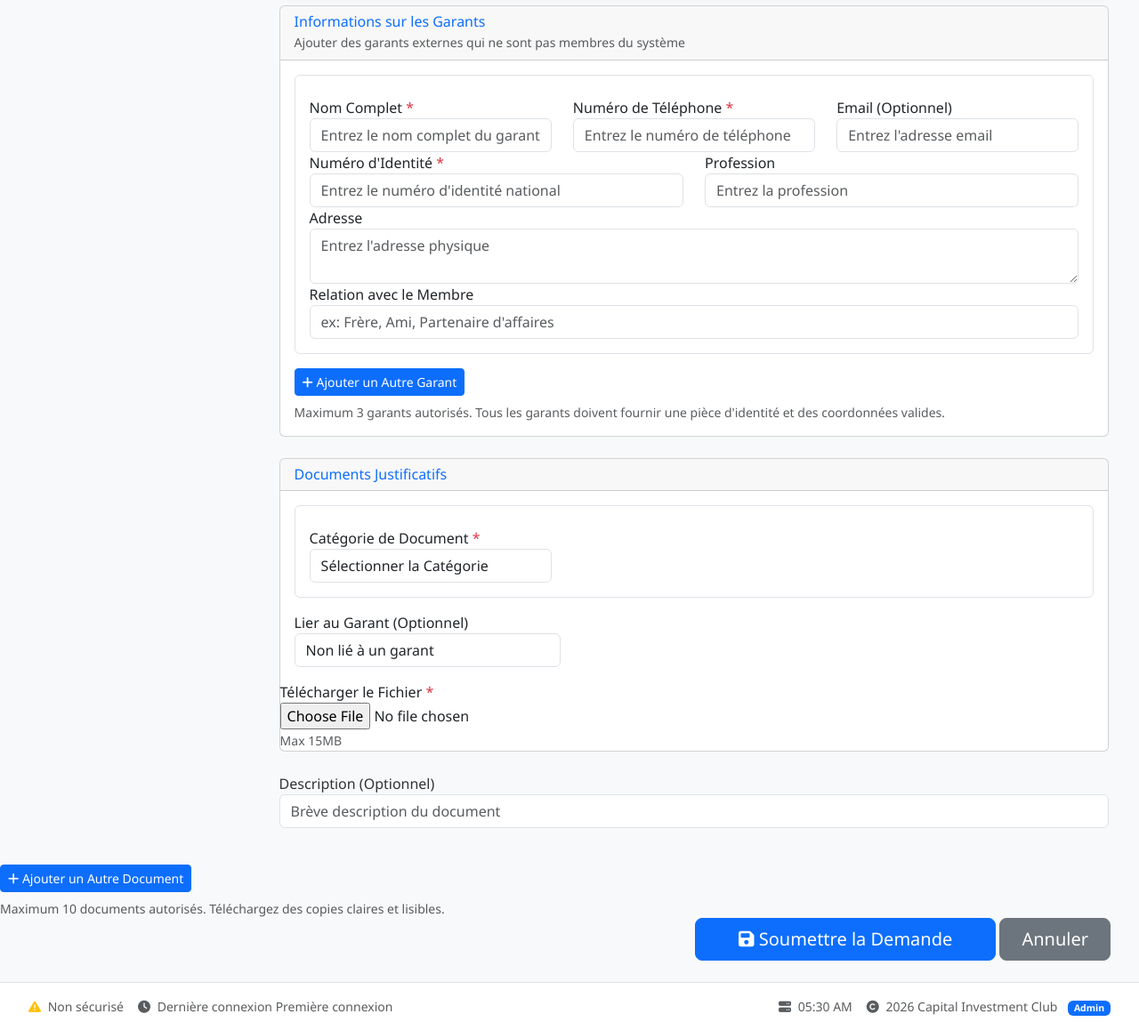
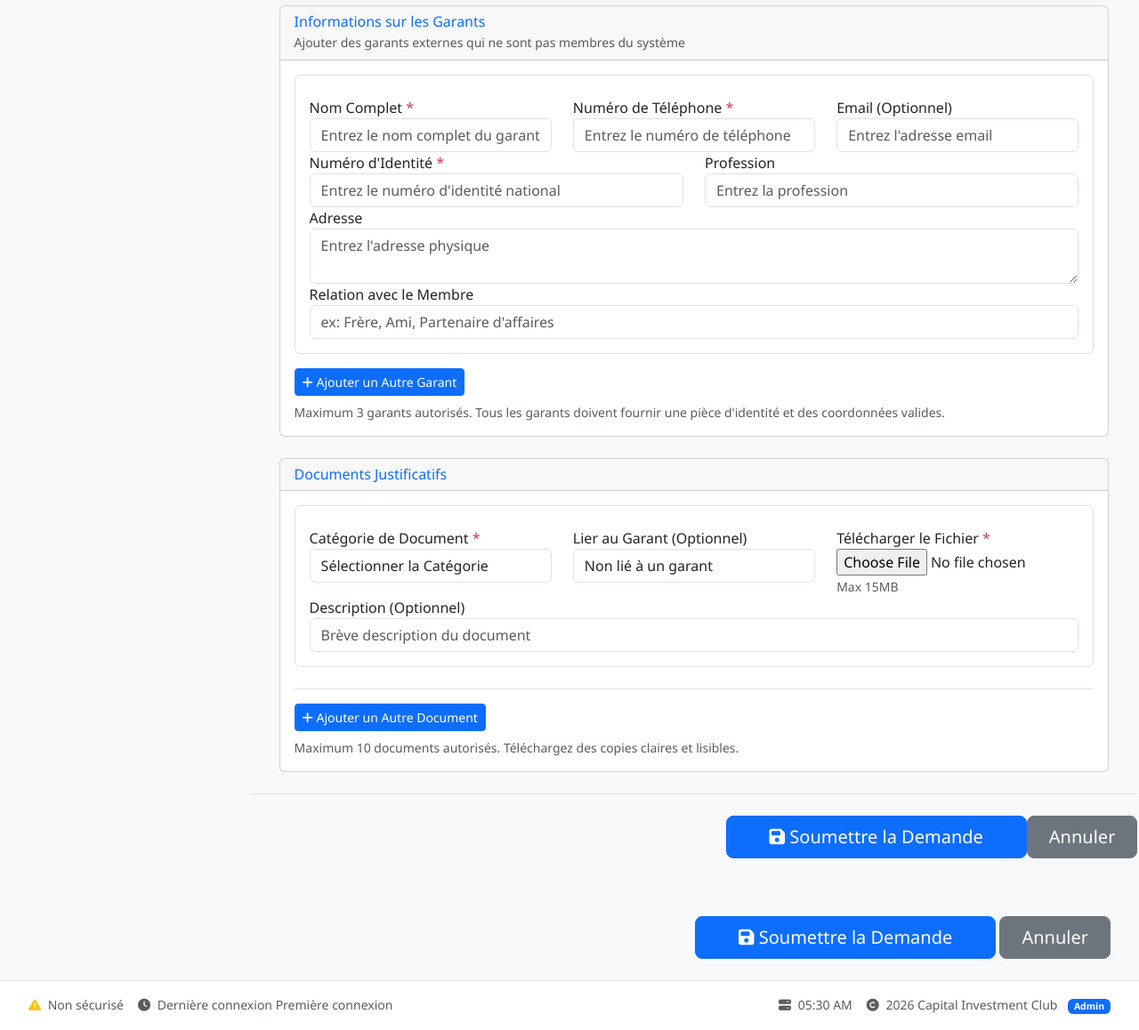
Before and after one commit to chrisayale/ADI-LARAVEL, a Laravel app: page /admin/loans/create in a window 1280 px wide. Shown: the part 925-2083 px from the top of the page at 89% size. Run offline with Laravel 12, Linux system fonts and the light colour scheme; the visitor is signed in with stand-in values (Sample User, id 1); data comes from the database, SQL or seed files in the repository; data that the repository does not hold is empty; parts of the project's set-up code (start-up, migrations or seed data) failed here and were passed over.

Commit message:
Fix document section layout structure and container nesting in loan creation view
- Fix malformed HTML structure in Documents Justificatifs card (unclosed/misplaced divs)
- Move Description field inside document-row with proper nesting
- Add dedicated section with border-top for Add Document button and hints inside card-body
- Add proper card-footer with bg-light for submit buttons
- Separate mobile/desktop button layouts cleanly within card-footer
- Right-aligned buttons with proper spacing (ml-2)
- Clear visual separation between form sections and action buttons

Co-Authored-By: Claude Opus 5 (1M context) <noreply@anthropic.com>

```diff
--- a/resources/views/admin/loans/create.blade.php
+++ b/resources/views/admin/loans/create.blade.php
@@ -40,11 +40,6 @@
     /* Ensure form has bottom padding to not be hidden behind sticky footer */
     #loan-form {
         padding-bottom: 120px;
-    }
-
-    /* Card body extra padding to ensure buttons don't overlap with app footer */
-    .card-body form {
-        padding-bottom: 3rem;
     }
 
     @media (max-width: 767.98px) {
@@ -434,8 +429,6 @@
                                             </select>
                                         </div>
                                     </div>
-                                        </div>
-                                    </div>
                                     <div class="col-md-4">
                                         <div class="form-group">
                                             <label>Lier au Garant (Optionnel)</label>
@@ -445,8 +438,6 @@
                                                     <option value="guarantor_{{ $i }}">Garant {{ $i + 1 }}</option>
                                                 @endfor
                                             </select>
-                                </div>
-                            </div>
                                         </div>
                                     </div>
                                     <div class="col-md-4">
@@ -475,6 +466,8 @@
                             </div>
                         </div>
 
+                        <!-- Document Actions & Hints -->
+                        <div class="mt-4 pt-3 border-top">
                             <button type="button" class="btn btn-sm btn-primary" id="add-document">
                                 <i class="fas fa-plus"></i> Ajouter un Autre Document
                             </button>
@@ -494,6 +487,7 @@
                             </div>
                         </div>
                     </div>
+                </div>
 
                 <!-- Important Notes -->
                 <div class="alert alert-info">
@@ -507,15 +501,25 @@
                         <li>Cette demande sera en attente jusqu'à ce qu'elle soit assignée à un trésorier pour vérification</li>
                     </ul>
                 </div>
+            </form>
+        </div>
 
-                <!-- Form Action Buttons - Inline (visible on mobile, hidden on desktop where sticky footer shows) -->
-                <div class="form-group mb-5 d-md-none text-right">
-                    <button type="submit" class="btn btn-primary">
+        <!-- Form Footer with Submit Buttons -->
+        <div class="card-footer bg-light border-top d-flex justify-content-end py-4">
+            <div class="d-md-none w-100 text-right mb-3">
+                <button type="submit" form="loan-form" class="btn btn-primary">
                     <i class="fas fa-save"></i> Soumettre la Demande
                 </button>
                 <a href="{{ route('admin.loans.index') }}" class="btn btn-secondary ml-2">Annuler</a>
             </div>
-            </form>
+            <div class="d-none d-md-flex">
+                <button type="submit" form="loan-form" class="btn btn-primary btn-lg px-5">
+                    <i class="fas fa-save"></i> Soumettre la Demande
+                </button>
+                <a href="{{ route('admin.loans.index') }}" class="btn btn-secondary btn-lg px-4 ml-2">
+                    Annuler
+                </a>
+            </div>
         </div>
     </div>
 </div>
```
Lines whose indentation alone changed are shown as unchanged.
